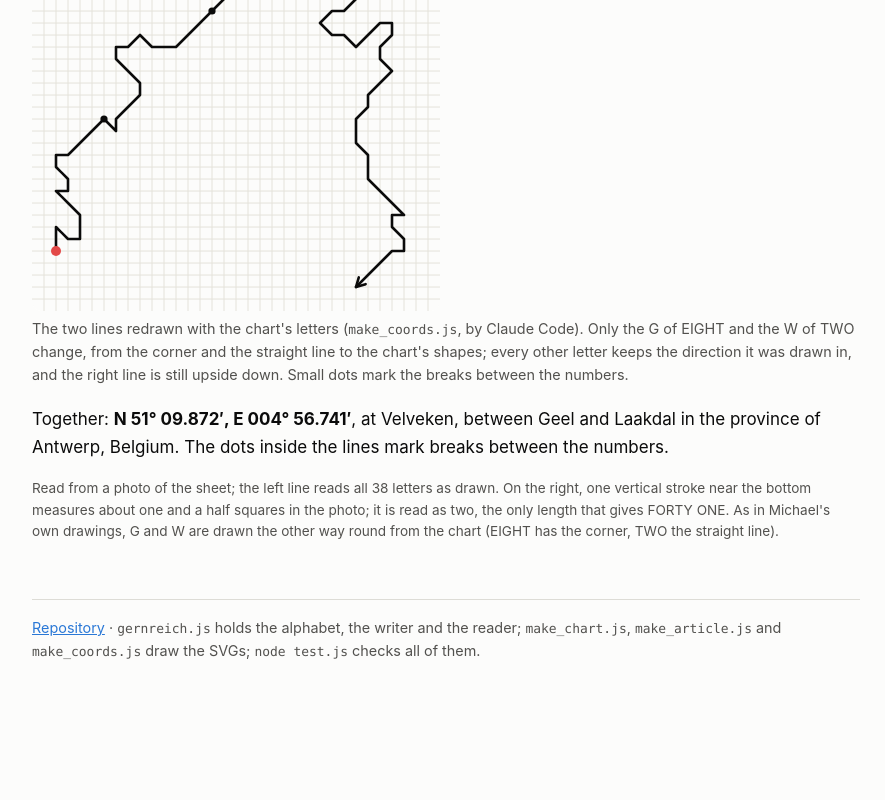
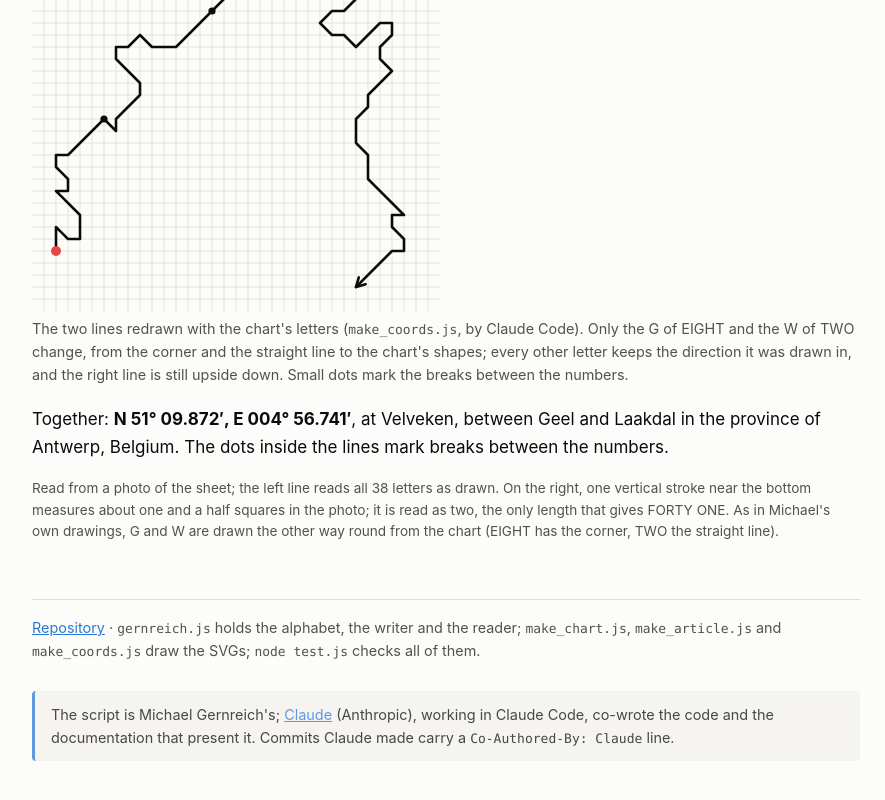
Before and after one commit to Gernreich/gernreich-writing, a plain HTML site: page index.html in a window 1280 px wide. Shown: the part 6075-6875 px from the top of the page, without its empty margins (194-1079 px from the left). Before the commit the page ends 6801 px from the top, so only its background shows below. Drawn offline with Linux system fonts and the light colour scheme.

Commit message:
Credits: Claude named as co-author
Co-Authored-By: Claude Opus 5.5 <noreply@anthropic.com>

```diff
--- a/index.html
+++ b/index.html
@@ -226,6 +226,7 @@ ONE. As in Michael's own drawings, G and W are drawn the other way round from th
   <code>make_chart.js</code>, <code>make_article.js</code> and <code>make_coords.js</code> draw the SVGs;
   <code>node test.js</code> checks all of them.
 </footer>
+<p class="credit" style="margin-top:2em;font-size:0.85em;opacity:0.75">The script is Michael Gernreich's; <a href="https://www.anthropic.com/claude">Claude</a> (Anthropic), working in Claude Code, co-wrote the code and the documentation that present it. Commits Claude made carry a <code>Co-Authored-By: Claude</code> line.</p>
 </main>
 
 <script src="gernreich.js"></script>
```
Also changed, not shown: 1 other file.
